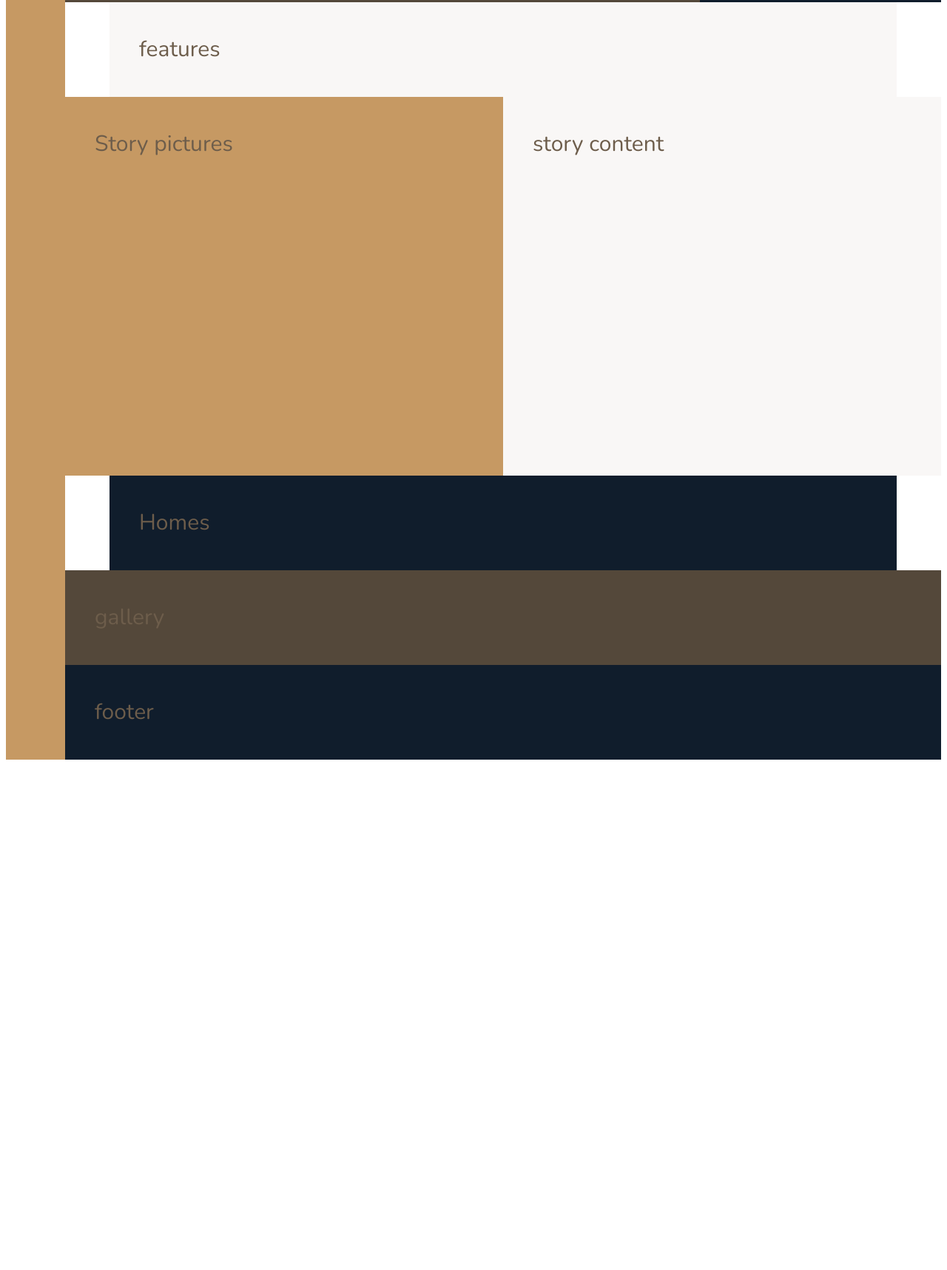
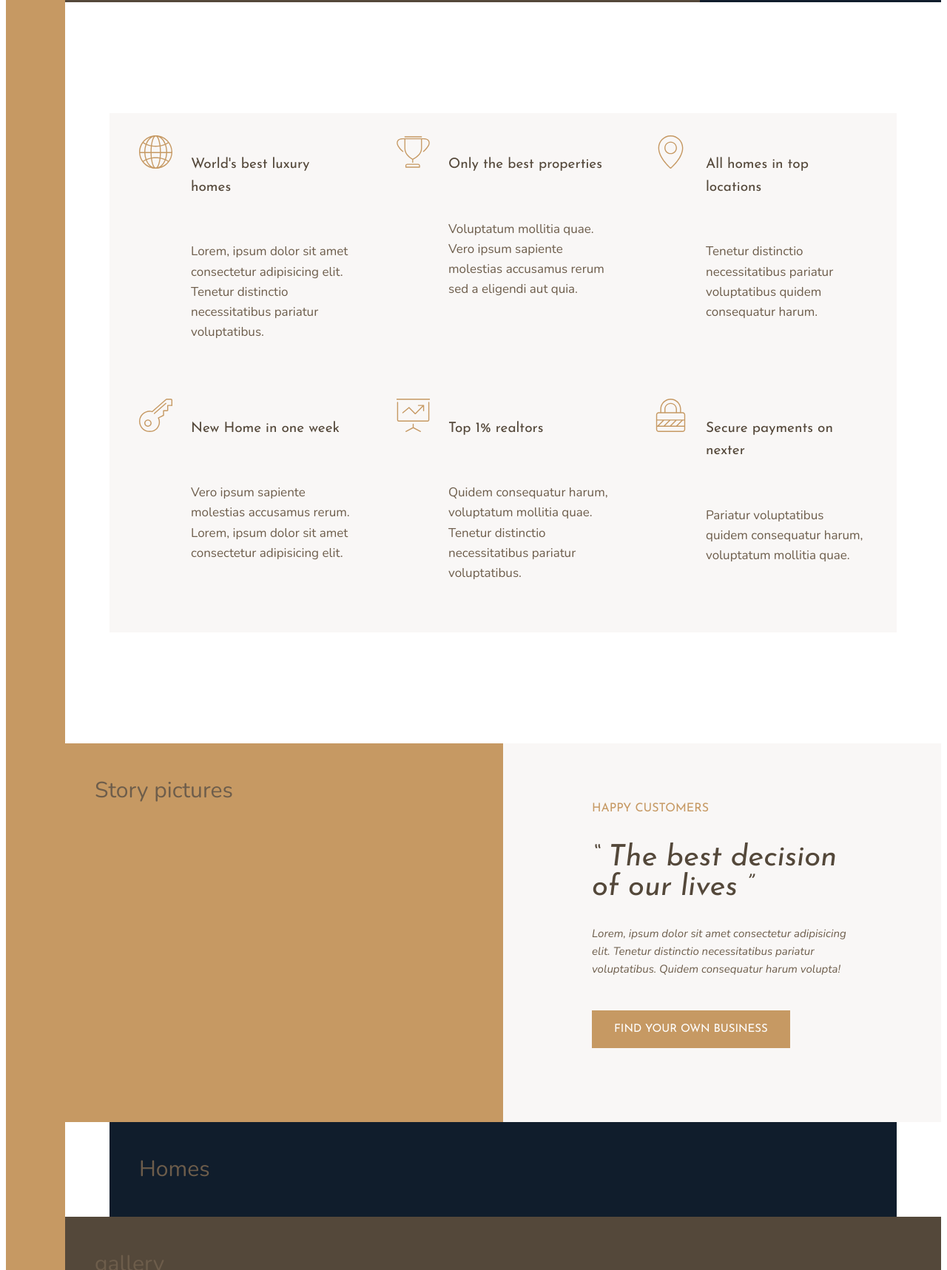
Before and after one commit to parmeet1402/nexter, a website: page index.html in a window 1280 px wide. Shown: the part 645-2362 px from the top of the page at 74% size. Before the commit the page ends 1680 px from the top, so only its background shows below. Drawn offline with nearby package versions, Linux system fonts and the light colour scheme.

Commit message:
added feature section

```diff
--- a/index.html
+++ b/index.html
@@ -25,13 +25,71 @@
     </div>
 
     <div class="features">
-        features
+        <div class="feature">
+            <svg class="feature__icon">
+                <use xlink:href="img/sprite.svg#icon-global"></use>
+            </svg>
+            <h4 class="heading-4 heading-4--dark">World's best luxury homes</h4>
+            <p class="feature__text">
+                Lorem, ipsum dolor sit amet consectetur adipisicing elit. Tenetur distinctio necessitatibus pariatur voluptatibus.
+            </p>
+        </div>
+        <div class="feature">
+            <svg class="feature__icon">
+                <use xlink:href="img/sprite.svg#icon-trophy"></use>
+            </svg>
+            <h4 class="heading-4 heading-4--dark">Only the best properties</h4>
+            <p class="feature__text">
+                Voluptatum mollitia quae. Vero ipsum sapiente molestias accusamus rerum sed a eligendi aut quia.
+            </p>
+        </div>
+        <div class="feature">
+            <svg class="feature__icon">
+                <use xlink:href="img/sprite.svg#icon-map-pin"></use>
+            </svg>
+            <h4 class="heading-4 heading-4--dark">All homes in top locations</h4>
+            <p class="feature__text">
+                Tenetur distinctio necessitatibus pariatur voluptatibus quidem consequatur harum.
+            </p>
+        </div>
+        <div class="feature">
+            <svg class="feature__icon">
+                <use xlink:href="img/sprite.svg#icon-key"></use>
+            </svg>
+            <h4 class="heading-4 heading-4--dark">New Home in one week</h4>
+            <p class="feature__text">
+                Vero ipsum sapiente molestias accusamus rerum. Lorem, ipsum dolor sit amet consectetur adipisicing elit.
+            </p>
+        </div>
+        <div class="feature">
+            <svg class="feature__icon">
+                <use xlink:href="img/sprite.svg#icon-presentation"></use>
+            </svg>
+            <h4 class="heading-4 heading-4--dark">Top 1% realtors</h4>
+            <p class="feature__text">
+                Quidem consequatur harum, voluptatum mollitia quae. Tenetur distinctio necessitatibus pariatur voluptatibus.
+            </p>
+        </div>
+        <div class="feature">
+            <svg class="feature__icon">
+                <use xlink:href="img/sprite.svg#icon-lock"></use>
+            </svg>
+            <h4 class="heading-4 heading-4--dark">Secure payments on nexter</h4>
+            <p class="feature__text">
+                Pariatur voluptatibus quidem consequatur harum, voluptatum mollitia quae.
+            </p>
+        </div>
     </div>
     <div class="story__pictures">
         Story pictures
     </div>
     <div class="story__content">
-        story content
+        <h3 class="heading-3 mb-sm">Happy Customers</h3>
+        <h2 class="heading-2 heading-2--dark mb-md">&ldquo; The best decision of our lives &rdquo;</h2>
+        <p class="story__text">
+            Lorem, ipsum dolor sit amet consectetur adipisicing elit. Tenetur distinctio necessitatibus pariatur voluptatibus. Quidem consequatur harum volupta!
+        </p>
+        <button class="btn">Find your own business</button>
     </div>
     <section class="homes">
         Homes
--- a/sass/_features.scss
+++ b/sass/_features.scss
@@ -1,4 +1,32 @@
 .features{
     background-color: $color-grey-light-1;
     grid-column: center-start / center-end;
+
+    margin: 15rem 0;
+
+    display: grid;
+    //grid-template-columns: repeat(3, 1fr);
+    grid-template-columns: repeat(auto-fit, minmax(25rem, 1fr));
+    grid-gap: 6rem;
+    align-items: start;
 }
+
+.feature{
+
+    display: grid;
+    grid-template-columns: min-content 1fr;
+    grid-row-gap: 1.5rem;
+    grid-column-gap: 2.5rem;
+    transform: translateY(-1rem);
+
+    &__icon{
+        fill: $color-primary;
+        width: 4.5rem;
+        height: 4.5rem;
+        grid-row: 1 / span 2;
+    }
+
+    &__text{
+        font-size: 1.7rem;
+    }
+}
--- a/sass/_story.scss
+++ b/sass/_story.scss
@@ -7,5 +7,18 @@
     &__content{
         background-color: $color-grey-light-1;
         grid-column: col-start 5 / full-end;
+
+        padding: 6rem 12rem;
+    }
+
+    &__text{
+        font-size: 1.5rem;
+        font-style: italic;
+        margin-bottom: 4rem;
     }
 }
+
+.mb-sm{margin-bottom: 2rem;}
+.mb-md{margin-bottom: 3rem;}
+.mb-lg{margin-bottom: 4rem;}
+.mb-hg{margin-bottom: 8rem;}
--- a/sass/_typography.scss
+++ b/sass/_typography.scss
@@ -0,0 +1,49 @@
+%heading{
+    font-family: $font-display;
+    font-weight: 400;
+}
+
+.heading-1{
+    @extend %heading;
+}
+.heading-2{
+    @extend %heading;
+    font-size: 4rem;
+    font-style: italic;
+    line-height: 1;
+
+    &--light{color: $color-grey-light-1;}
+    &--dark{color: $color-grey-dark-1;}
+}
+.heading-3{
+    @extend %heading;
+    font-size: 1.6rem;
+    color: $color-primary;
+    text-transform: uppercase;
+
+}
+.heading-4{
+    @extend %heading;
+    font-size: 1.9rem;
+
+    &--light{color: $color-grey-light-1;}
+    &--dark{color: $color-grey-dark-1;}
+}
+
+.btn{
+    background-color: $color-primary;
+    color: #fff;
+    border: none;
+    border-radius: 0;
+    font-family: $font-display;
+    font-size: 1.5rem;
+    text-transform: uppercase;
+    padding: 1.8rem 3rem;
+    cursor: pointer;
+    transition: all .2s;
+
+    &:hover{
+        background-color: $color-primary-dark;
+
+    }
+}
```
Also changed, not shown: css/style.css.
